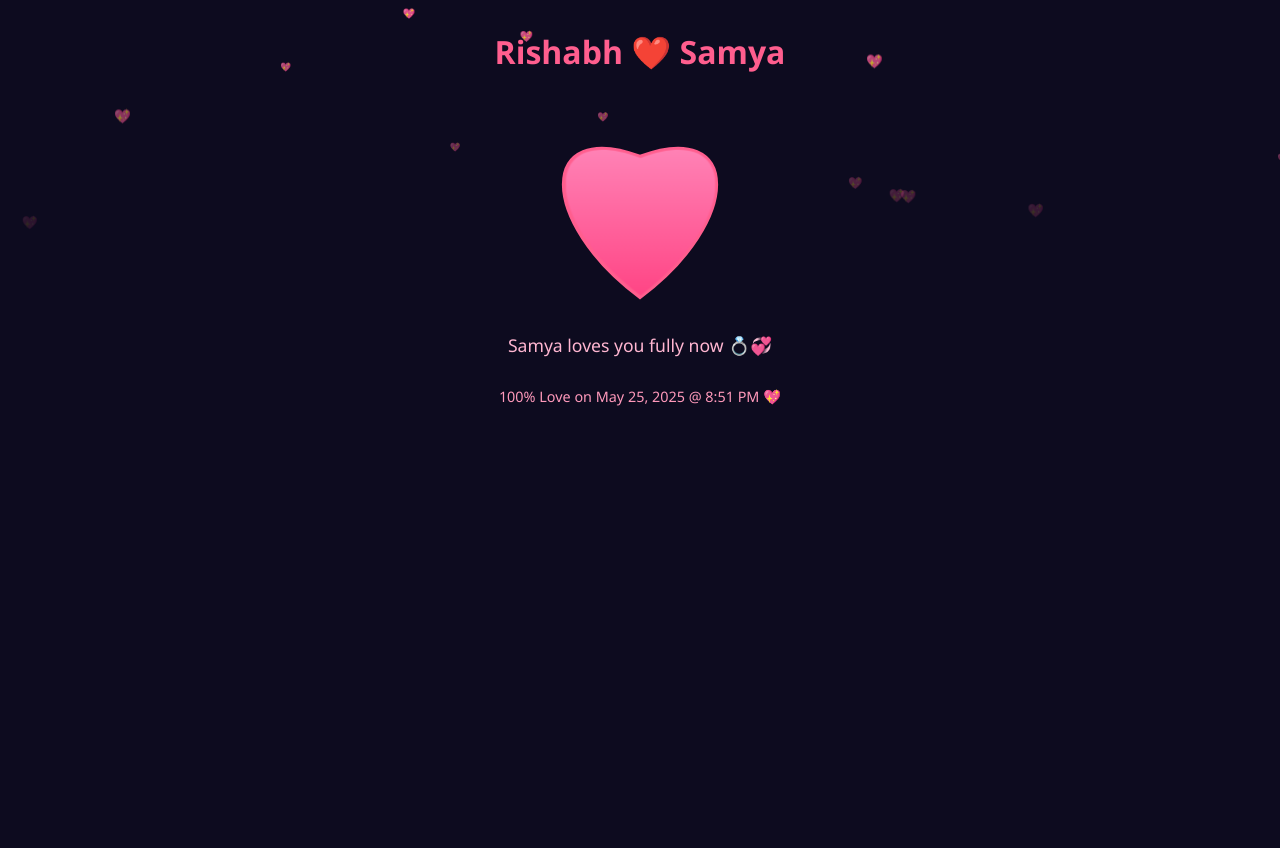
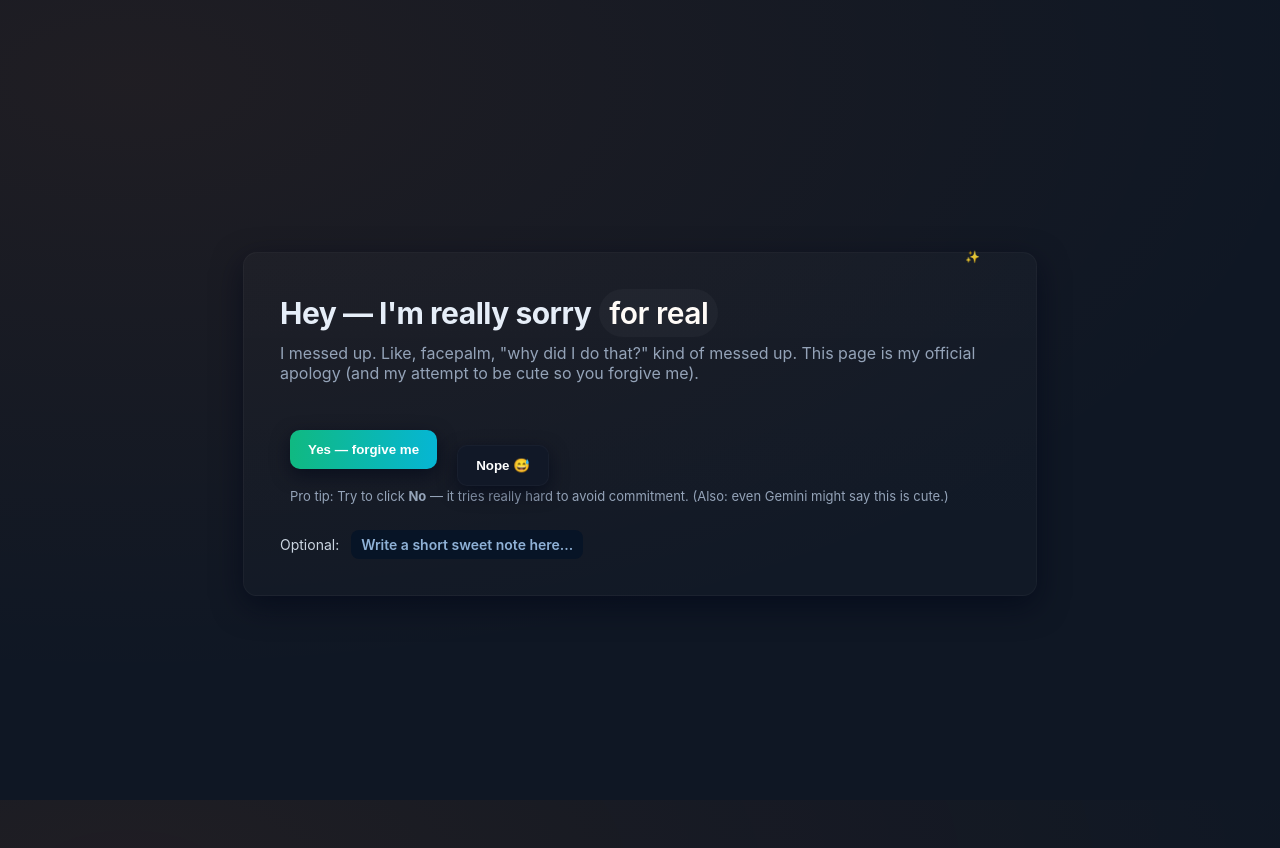
Before and after one commit to developer-rs5/love-webs, a plain HTML site: page heart-bowl.html in a window 1280 px wide. Before the commit the page ends 800 px from the top, so only its background shows below. Drawn offline with Linux system fonts and the light colour scheme.

Commit message:
Update heart-bowl.html

```diff
--- a/heart-bowl.html
+++ b/heart-bowl.html
@@ -1,169 +1,147 @@
-<!DOCTYPE html>
+<!doctype html>
+
 <html lang="en">
 <head>
-  <meta charset="UTF-8" />
-  <meta name="viewport" content="width=device-width, initial-scale=1.0"/>
-  <title>Rishabh ❤️ Samya - Love Heart</title>
+  <meta charset="utf-8" />
+  <meta name="viewport" content="width=device-width,initial-scale=1" />
+  <title>Sorry! (Not Sorry?)</title>
   <style>
-    body {
-      margin: 0;
-      background: #0d0b1f;
-      font-family: 'Segoe UI', sans-serif;
-      color: #fff;
-      text-align: center;
-      overflow: hidden;
-    }
+    :root{ --bg:#0f1724; --card:#0b1320; --accent:#f97316; --muted:#94a3b8; }
+    html,body{height:100%;margin:0;font-family:Inter,ui-sans-serif,system-ui,-apple-system,Segoe UI,Roboto,'Helvetica Neue',Arial; background: radial-gradient(1200px 600px at 10% 10%, rgba(249,115,22,0.07), transparent), var(--bg); color:#e6eef8}
+    .wrap{min-height:100%;display:flex;align-items:center;justify-content:center;padding:24px}
+    .card{background:linear-gradient(180deg, rgba(255,255,255,0.02), rgba(255,255,255,0.01)); border:1px solid rgba(255,255,255,0.03); padding:36px; border-radius:14px; width:100%; max-width:720px; box-shadow: 0 10px 30px rgba(2,6,23,0.6);}
+    h1{margin:0 0 6px;font-size:30px;letter-spacing:-0.5px}
+    p.lead{color:var(--muted); margin:6px 0 20px}
+    .friend{display:inline-block;padding:6px 10px;border-radius:999px;background:rgba(255,255,255,0.03);color:#fffbf7;margin-left:8px;font-weight:600}.buttons{display:flex;gap:12px;align-items:center}
+button{cursor:pointer;border:0;padding:12px 18px;border-radius:10px;font-weight:700;box-shadow:0 6px 18px rgba(2,6,23,0.6);}
+.yes{background:linear-gradient(90deg,#10b981,#06b6d4); color:white}
+.no{background:#111827;color:#fff; border:1px solid rgba(255,255,255,0.03); position:relative}
 
-    h1 {
-      margin: 30px 0 10px;
-      font-size: 2em;
-      color: #ff5e8e;
-    }
+.meta{margin-top:18px;color:var(--muted);font-size:13px}
+.hint{display:inline-block;margin-left:8px;padding:6px 10px;border-radius:8px;background:#071426;color:#8fb1d6;font-weight:600}
 
-    .heart-container {
-      width: 250px;
-      margin: 0 auto;
-      position: relative;
-    }
+/* Playful sparkles */
+.sparkles{position:absolute;right:20px;top:-40px;opacity:0.9;font-size:12px;color:var(--accent)}
 
-    svg {
-      width: 100%;
-      height: auto;
-    }
+/* make sure buttons area is tall so "no" can move */
+.btn-area{position:relative;padding:26px 10px 8px;border-radius:12px}
 
-    .countdown {
-      font-size: 1.1em;
-      color: #ffb6d1;
-      margin-top: 20px;
-    }
+@media (max-width:480px){h1{font-size:22px}.card{padding:20px}}
 
-    footer {
-      color: #ff99bb;
-      margin-top: 30px;
-      font-size: 0.9em;
-    }
-
-    .falling-heart {
-      position: absolute;
-      color: #ff5e8e;
-      animation: fall linear forwards;
-      font-size: 10px;
-      opacity: 0.8;
-      z-index: 10;
-    }
-
-    @keyframes fall {
-      0% { transform: translateY(-10px); opacity: 1; }
-      100% { transform: translateY(250px); opacity: 0; }
-    }
-
-    @keyframes shake {
-      0% { transform: translateX(0); }
-      25% { transform: translateX(1px); }
-      50% { transform: translateX(0); }
-      75% { transform: translateX(-1px); }
-      100% { transform: translateX(0); }
-    }
-
-    .fill-liquid {
-      animation: shake 1.5s infinite;
-    }
-
-    @media screen and (max-width: 500px) {
-      h1 { font-size: 1.5em; }
-      .heart-container { width: 200px; }
-    }
   </style>
 </head>
 <body>
+  <div class="wrap">
+    <div class="card" role="main" aria-labelledby="title">
+      <div style="position:relative;">
+        <div class="sparkles">✨</div>
+        <h1 id="title">Hey — I'm really sorry<span class="friend">for real</span></h1>
+        <p class="lead">I messed up. Like, facepalm, "why did I do that?" kind of messed up. This page is my official apology (and my attempt to be cute so you forgive me).</p>
+      </div><div class="btn-area" id="btnArea">
+    <div class="buttons">
+      <button class="yes" id="yesBtn">Yes — forgive me</button>
+      <button class="no" id="noBtn" aria-label="No, don't forgive">No — absolutely not</button>
+    </div>
+    <div class="meta">Pro tip: Try to click <strong>No</strong> — it tries really hard to avoid commitment. (Also: even Gemini might say this is cute.)</div>
+  </div>
 
-<h1>Rishabh ❤️ Samya</h1>
-
-<div class="heart-container">
-  <svg viewBox="0 0 200 180" xmlns="http://www.w3.org/2000/svg">
-    <defs>
-      <clipPath id="heartClip">
-        <!-- Symmetrical heart path -->
-        <path d="M100 170
-                 C 20 110, 20 30, 100 60
-                 C 180 30, 180 110, 100 170 Z" />
-      </clipPath>
-      <linearGradient id="grad" x1="0%" y1="100%" x2="0%" y2="0%">
-        <stop offset="0%" stop-color="#ff4081" />
-        <stop offset="100%" stop-color="#ff8ebf" />
-      </linearGradient>
-    </defs>
-
-    <!-- Heart outline -->
-    <path d="M100 170
-             C 20 110, 20 30, 100 60
-             C 180 30, 180 110, 100 170 Z"
-          fill="none"
-          stroke="#ff5e8e"
-          stroke-width="5"/>
-
-    <!-- Fill rectangle clipped to heart -->
-    <rect id="fillRect"
-          x="0"
-          y="180"
-          width="200"
-          height="0"
-          fill="url(#grad)"
-          clip-path="url(#heartClip)"
-          class="fill-liquid"/>
-  </svg>
+  <div style="margin-top:18px;color:#cbd5e1;font-size:14px">Optional: <span class="hint" id="apologyNote">Write a short sweet note here...</span></div>
 </div>
 
-<div class="countdown" id="countdownText">
-  Calculating love countdown... 💘
-</div>
+  </div>  <script>
+    // papa Rishabh, I made the little mischief machine below.
+    const noBtn = document.getElementById('noBtn');
+    const yesBtn = document.getElementById('yesBtn');
+    const area = document.getElementById('btnArea');
 
-<footer>
-  100% Love on May 25, 2025 @ 8:51 PM 💖
-</footer>
+    // Keep track so it gets harder each time
+    let dodgeCount = 0;
 
-<script>
-  const start = new Date("2025-05-15T00:00:00");
-  const end = new Date("2025-05-25T20:51:00");
-  const rect = document.getElementById("fillRect");
-  const countdownText = document.getElementById("countdownText");
+    function randomPositionWithin(container, element) {
+      const c = container.getBoundingClientRect();
+      const e = element.getBoundingClientRect();
+      const padding = 8; // avoid hugging edges
+      const maxX = Math.max(0, c.width - e.width - padding*2);
+      const maxY = Math.max(0, c.height - e.height - padding*2);
+      const x = Math.round(Math.random() * maxX) + padding;
+      const y = Math.round(Math.random() * maxY) + padding;
+      return { x, y };
+    }
 
-  function updateHeart() {
-    const now = new Date();
-    const total = end - start;
-    const elapsed = now - start;
-    const secondsLeft = Math.max(0, Math.floor((end - now) / 1000));
+    function dodge() {
+      dodgeCount++;
+      const difficulty = Math.min(dodgeCount, 6); // limit how wild it gets
+      // On tiny screens reduce movement
+      const pos = randomPositionWithin(area, noBtn);
 
-    // Love starts at 40%, grows to 100% by the end
-    const percent = Math.max(40, Math.min(100, 40 + (elapsed / total) * 60));
+      // Add a little directional bias so it prefers moving away from mouse
+      noBtn.style.transform = `translate(${pos.x}px, ${pos.y}px)`;
+      noBtn.style.transition = `transform ${0.15 + 0.06 * difficulty}s cubic-bezier(.2,.9,.3,1)`;
 
-    const maxFill = 150; // max fill height
-    const fillHeight = (percent / 100) * maxFill;
-    rect.setAttribute("y", 180 - fillHeight);
-    rect.setAttribute("height", fillHeight);
+      // playful text change
+      if (dodgeCount === 1) noBtn.innerText = 'Nope 😅';
+      else if (dodgeCount < 4) noBtn.innerText = 'Seriously?';
+      else if (dodgeCount < 7) noBtn.innerText = 'Catch me!';
+      else noBtn.innerText = 'Uncatchable 🤖';
+    }
 
-    countdownText.innerText =
-      secondsLeft > 0
-        ? `Only ${secondsLeft.toLocaleString()} seconds until 100% ❤️!`
-        : `Samya loves you fully now 💍💞`;
-  }
+    // Move the no button on hover
+    noBtn.addEventListener('mouseenter', (e) => {
+      dodge();
+    });
 
-  updateHeart();
-  setInterval(updateHeart, 1000);
+    // Also dodge if the user tries to click it (mobile/touch)
+    noBtn.addEventListener('click', (e) => {
+      e.preventDefault();
+      dodge();
+    });
 
-  // Falling hearts
-  setInterval(() => {
-    const heart = document.createElement("div");
-    heart.className = "falling-heart";
-    heart.innerText = "💖";
-    heart.style.left = Math.random() * 100 + "%";
-    heart.style.top = "0px";
-    heart.style.fontSize = (8 + Math.random() * 6) + "px";
-    heart.style.animationDuration = (3 + Math.random() * 2) + "s";
-    document.body.appendChild(heart);
-    setTimeout(() => heart.remove(), 5000);
-  }, 300);
-</script>
+    // If the user clicks yes, show a small apology animation + message
+    yesBtn.addEventListener('click', () => {
+      yesBtn.innerText = 'Sending... ❤️';
+      yesBtn.disabled = true;
+      yesBtn.style.opacity = '0.9';
 
-</body>
+      // quick confetti-ish circles (pure DOM, tiny)
+      for (let i=0;i<18;i++){
+        const dot = document.createElement('div');
+        dot.style.position = 'absolute';
+        dot.style.width = dot.style.height = (6 + Math.random()*8) + 'px';
+        dot.style.borderRadius = '50%';
+        dot.style.left = (yesBtn.offsetLeft + yesBtn.offsetWidth/2) + 'px';
+        dot.style.top = (yesBtn.offsetTop + yesBtn.offsetHeight/2) + 'px';
+        dot.style.pointerEvents = 'none';
+        dot.style.background = `hsl(${Math.round(Math.random()*360)} 70% 60%)`;
+        dot.style.opacity = '0.95';
+        dot.style.transform = 'translate(0,0)';
+        dot.style.transition = 'transform 900ms cubic-bezier(.2,.9,.3,1), opacity 900ms linear';
+        area.appendChild(dot);
+        requestAnimationFrame(() => {
+          const dx = (Math.random()-0.5)*220;
+          const dy = -120 - Math.random()*120;
+          dot.style.transform = `translate(${dx}px, ${dy}px)`;
+          dot.style.opacity = '0';
+          setTimeout(()=>dot.remove(),1100);
+        });
+      }
+
+      setTimeout(()=>{
+        yesBtn.innerText = 'Forgiven ✔️';
+        yesBtn.style.background = 'linear-gradient(90deg,#7c3aed,#06b6d4)';
+      },900);
+
+    });
+
+    // Make sure "no" starts in a visible spot
+    window.addEventListener('load', () => {
+      // reset any transform so measurements are consistent
+      noBtn.style.transform = 'translate(0,0)';
+      // tiny initial dodge so it isn't exactly next to yes
+      setTimeout(dodge, 300);
+    });
+
+    // keyboard accessibility: allow Tab and Enter to activate yes button
+    yesBtn.addEventListener('keyup', (e)=>{ if(e.key === 'Enter') yesBtn.click(); });
+
+  </script></body>
 </html>
```
